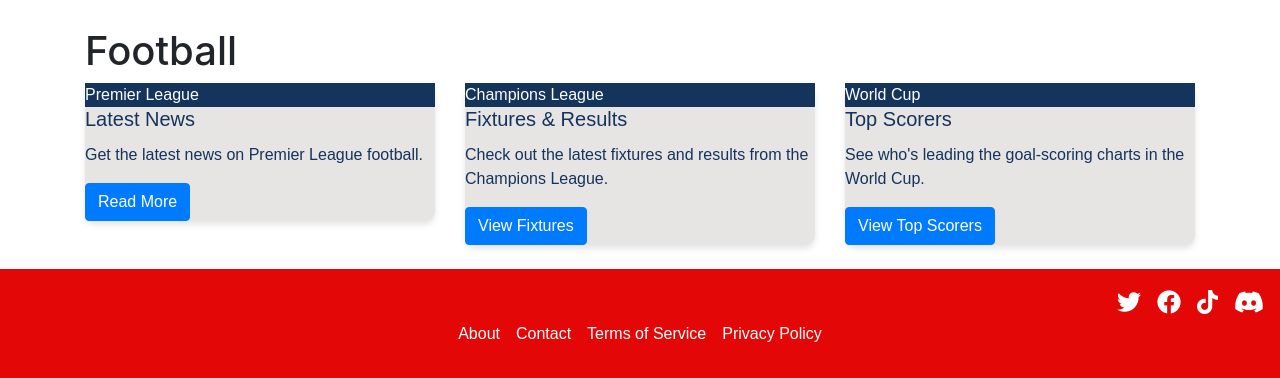
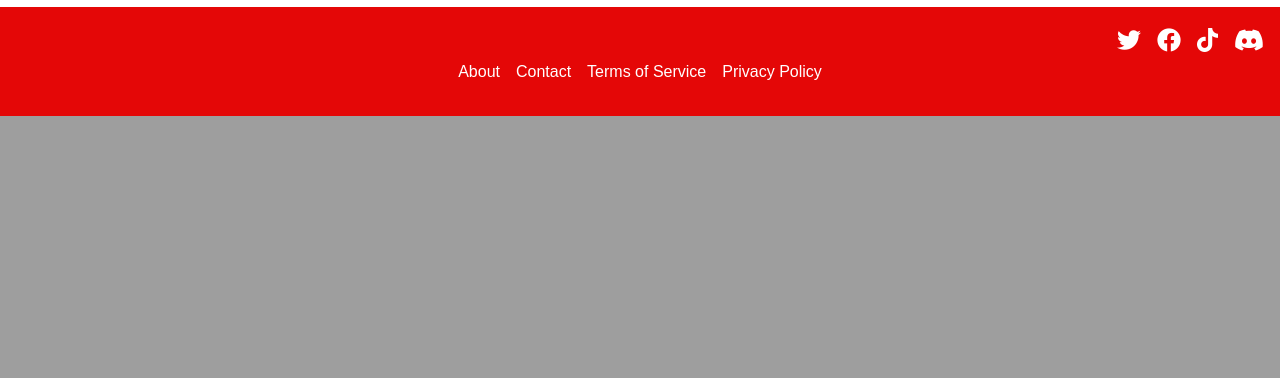
Before and after one commit to TheHackitect/tipsterarena-project, a Django app: page /football/ in a window 1280 px wide. Shown: the part 722-1100 px from the top of the page. After the commit the page ends 838 px from the top, so only its background shows below. Run offline with Django 4.2, Linux system fonts and the light colour scheme; some libraries are stand-ins or nearby versions; some web fonts are replaced.

Commit message:
take out future apis for now

```diff
--- a/arena_app/templates/football.html
+++ b/arena_app/templates/football.html
@@ -26,48 +26,6 @@
         </div>
     </div>
 
-    <!-- Football Content -->
-    <div class="container">
-        <h1 class="section-heading">Football</h1>
 
-        <div class="row">
-
-            <!-- Premier League -->
-            <div class="col-lg-4 mb-4">
-                <div class="custom-card">
-                    <div class="custom-card-header">Premier League</div>
-                    <div class="custom-card-body">
-                        <h5 class="card-title">Latest News</h5>
-                        <p class="card-text">Get the latest news on Premier League football.</p>
-                        <a href="{% url 'premier_league_news' %}" class="btn btn-primary custom-btn">Read More</a>
-                    </div>
-                </div>
-            </div>
-
-            <!-- Champions League -->
-            <div class="col-lg-4 mb-4">
-                <div class="custom-card">
-                    <div class="custom-card-header">Champions League</div>
-                    <div class="custom-card-body">
-                        <h5 class="card-title">Fixtures & Results</h5>
-                        <p class="card-text">Check out the latest fixtures and results from the Champions League.</p>
-                        <a href="{% url 'champions_league_fixtures' %}" class="btn btn-primary">View Fixtures</a>
-                    </div>
-                </div>
-            </div>
-
-            <!-- World Cup -->
-            <div class="col-lg-4 mb-4">
-                <div class="custom-card">
-                    <div class="custom-card-header">World Cup</div>
-                    <div class="custom-card-body">
-                        <h5 class="card-title">Top Scorers</h5>
-                        <p class="card-text">See who's leading the goal-scoring charts in the World Cup.</p>
-                        <a href="{% url 'world_cup_top_scorers' %}" class="btn btn-primary">View Top Scorers</a>
-                    </div>
-                </div>
-            </div>
-        </div>
-    </div>
 
 {% endblock %}
```
